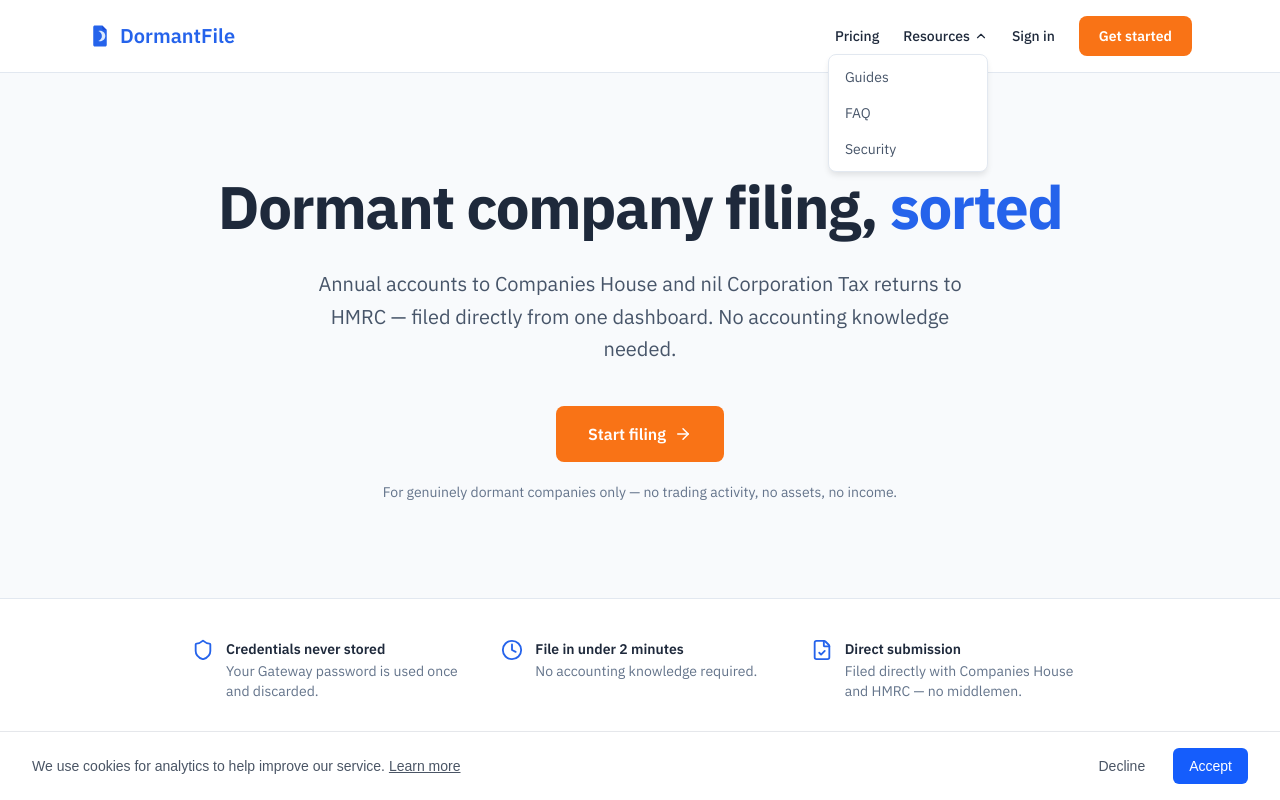
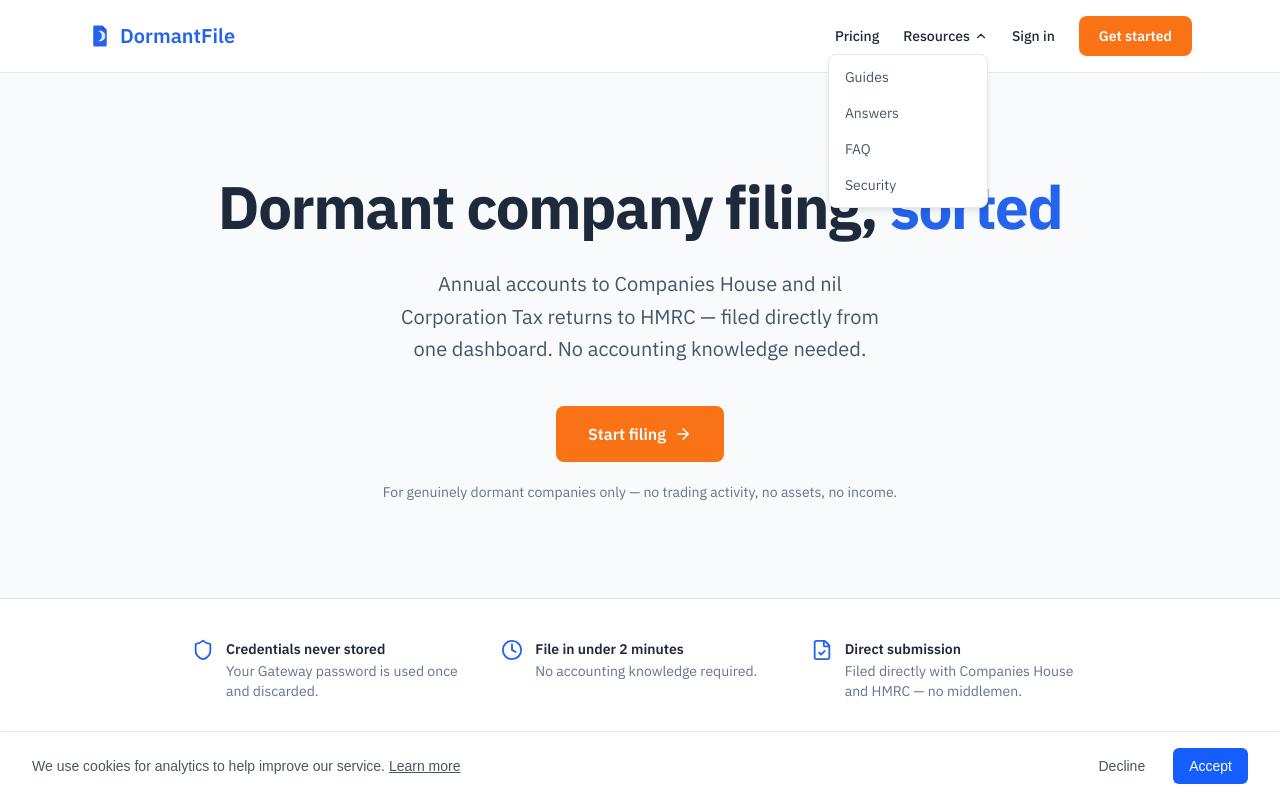
Before and after one commit to bendav91/dormantfile, a Next.js app: page / in a window 1280 px wide. Both pictures are taken after a click on the button "Resources". Shown: the top 800 px of the page. Built offline with nearby package versions, Linux system fonts and the light colour scheme; no server answers.

Commit message:
content: update landing page text styling and add answers link to marketing navigation

```diff
--- a/src/app/page.tsx
+++ b/src/app/page.tsx
@@ -72,7 +72,7 @@
             <span style={{ color: "#2563EB" }}>sorted</span>
           </h1>
           <p
-            className="text-xl leading-relaxed mb-10 max-w-2xl mx-auto"
+            className="text-xl leading-relaxed mb-10 max-w-2xl mx-auto text-balance"
             style={{ color: "#475569" }}
           >
             Annual accounts to Companies House and nil Corporation Tax returns
--- a/src/components/marketing/MarketingNav.tsx
+++ b/src/components/marketing/MarketingNav.tsx
@@ -86,6 +86,7 @@
               >
                 {[
                   { href: "/guides", label: "Guides" },
+                  { href: "/answers", label: "Answers" },
                   { href: "/faq", label: "FAQ" },
                   { href: "/security", label: "Security" },
                 ].map((item) => (
```
